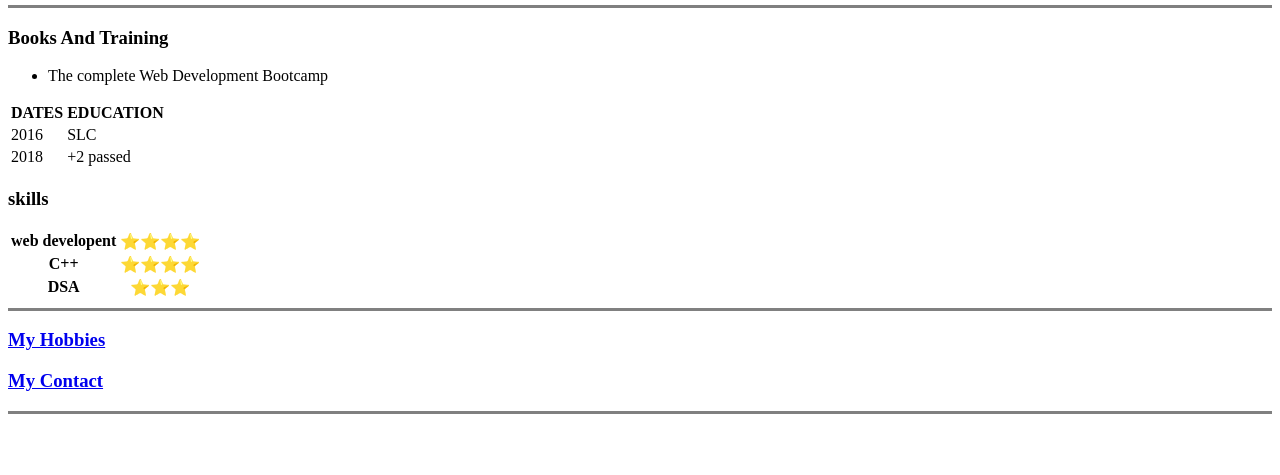
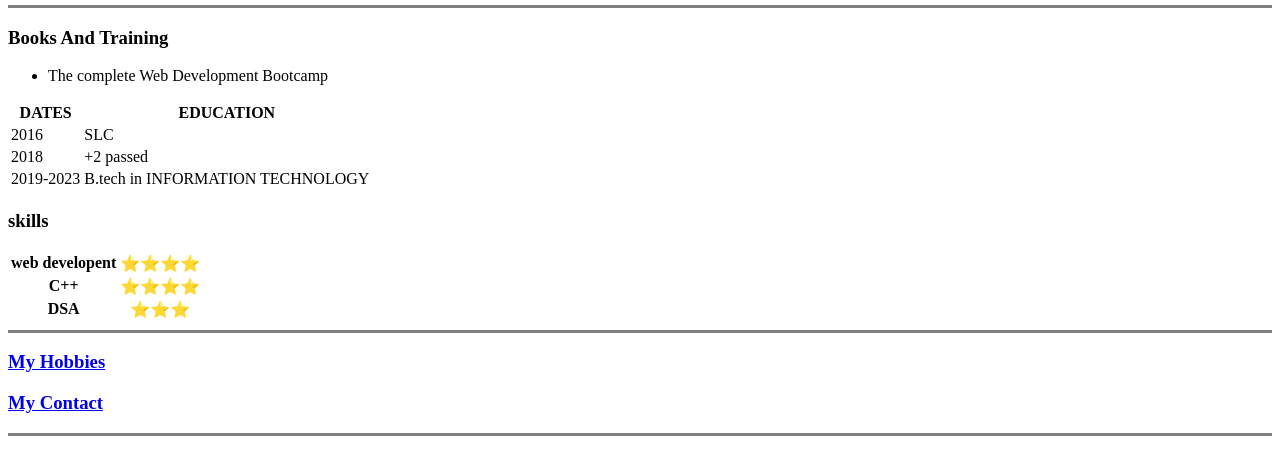
Before and after one commit to mrinalchaudhary/cv, a plain HTML site: page index.html in a window 1280 px wide. Shown: the part 201-676 px from the top of the page. Drawn offline with Linux system fonts and the light colour scheme.

Commit message:
Update index.html

```diff
--- a/index.html
+++ b/index.html
@@ -33,6 +33,10 @@
 				<td>2018</td>
 				<td>+2 passed</td>
 			</tr>
+			<tr>
+				<td>2019-2023</td>
+				<td>B.tech in INFORMATION TECHNOLOGY</td>
+			</tr>
 		</tbody>
 	</table>
 	<h3>skills</h3>
```
